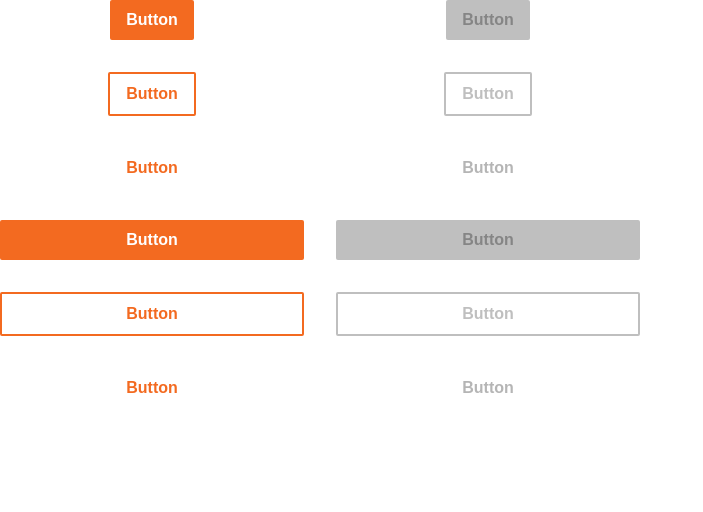
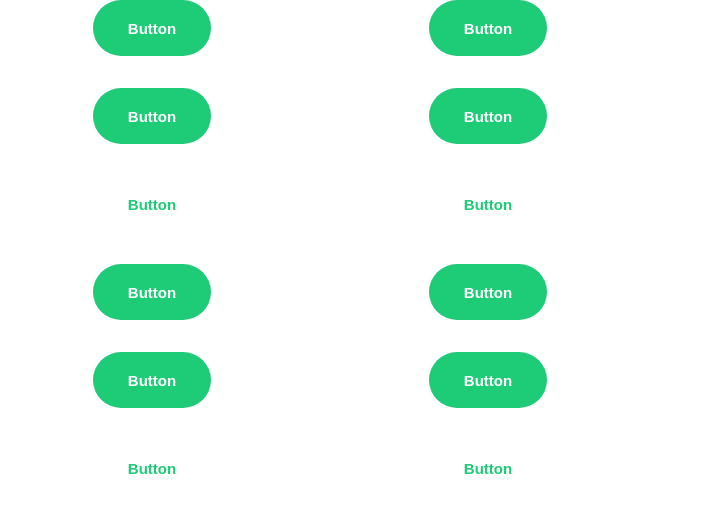
Before and after one commit to CodectiveOrg/recipes, a React (Vite) app: page / in a window 1280 px wide. Shown: the top 512 px of the page, without its empty margins (0-703 px from the left). Built offline with nearby package versions, Linux system fonts and the light colour scheme.

Commit message:
[REFACTOR] button component

```diff
--- a/src/components/button/button.component.tsx
+++ b/src/components/button/button.component.tsx
@@ -1,11 +1,4 @@
-import {
-  type CSSProperties,
-  type ComponentProps,
-  type MouseEvent,
-  type ReactNode,
-  useRef,
-  useState,
-} from "react";
+import { type ComponentProps, type ReactNode } from "react";
 
 import clsx from "clsx";
 
@@ -13,75 +6,32 @@ import styles from "./button.module.css";
 
 type Props = ComponentProps<"button"> & {
   className?: string;
-  variant?: "contained" | "outlined" | "text";
-  fullwidth?: boolean;
-};
-
-type Ripple = {
-  key: number;
-  style: CSSProperties;
+  color?: "primary" | "secondary" | "destructive" | "disable";
+  variant?: "default" | "outline" | "text";
+  size?: "large" | "medium" | "small";
 };
 
 export default function ButtonComponent({
   className,
-  variant = "contained",
-  fullwidth = false,
+  variant = "default",
+  color = "primary",
+  size = "large",
   children,
   ...otherProps
 }: Props): ReactNode {
-  const buttonRef = useRef<HTMLButtonElement>(null);
-  const [ripples, setRipples] = useState<Ripple[]>([]);
-
-  const handleRippleOnMouseDown = (
-    event: MouseEvent<HTMLButtonElement>,
-  ): void => {
-    const button = buttonRef.current;
-
-    if (!button) return;
-
-    setRipples([]);
-
-    const rect = button.getBoundingClientRect();
-
-    const diameter = Math.max(rect.width, rect.height);
-    const radius = diameter / 2;
-
-    const left = event.clientX - rect.left - radius;
-    const top = event.clientY - rect.top - radius;
-
-    const newRipple: Ripple = {
-      key: Date.now(),
-      style: {
-        width: diameter + "px",
-        height: diameter + "px",
-        left: left + "px",
-        top: top + "px",
-      },
-    };
-
-    setRipples([newRipple]);
-
-    setTimeout(() => {
-      setRipples([]);
-    }, 600);
-  };
-
   return (
     <button
       className={clsx(
         styles.button,
         styles[variant],
-        fullwidth && styles.fullwidth,
+        styles[size],
+        styles[color],
         className,
       )}
-      ref={buttonRef}
-      onMouseDown={handleRippleOnMouseDown}
       {...otherProps}
     >
+      {/* {isIcon && <IconComponent name={iconName} className={styles["icon"]} />}{" "} */}
       {children}
-      {ripples.map((ripple) => (
-        <span key={ripple.key} className={styles.ripple} style={ripple.style} />
-      ))}
     </button>
   );
 }
--- a/src/components/button/button.module.css
+++ b/src/components/button/button.module.css
@@ -1,119 +1,128 @@
 :root {
-  --color-orange: hsl(21deg 90% 54% / 100%);
-  --color-text: hsl(0deg 0% 100% / 100%);
-  --color-orange-border-hover-ouline-button: hsl(21deg 90% 54% / 80%);
-  --color-orange-contained-hover: hsl(21deg 90% 54% / 80%);
-  --color-orange-border: hsl(21deg 90% 54% / 80%);
-  --color-orange-hover: hsl(21deg 90% 54% / 8%);
-  --color-disabled-bg: hsl(0deg 0% 75% / 100%);
-  --color-disabled-text: hsl(0deg 0% 52% / 100%);
-  --color-disabled-outline: hsl(0deg 0% 75% / 100%);
-  --color-disable-text-button: hsl(0deg 0% 71% / 100%);
-  --color-ripple: hsl(0deg 0% 100% / 40%);
+  --color-primary: hsl(151deg 74% 46% / 100%);
+  --color-secondary: hsl(0deg 100% 70% / 100%);
+  --color-form: hsl(220deg 16% 96% / 100%);
+  --color-white: hsl(0deg 0% 100% / 100%);
+  --color-main-text: hsl(220deg 34% 27% / 100%);
+  --color-secondary-text: hsl(229deg 21% 69% / 100%);
+  --color-border-outline: hsl(216deg 37% 87% / 100%);
 }
 
 .button {
-  background: none;
-  color: var(--color-orange);
+  border: none;
+  border-radius: 2rem;
 
-  position: relative;
-  overflow: hidden;
+  font-size: 15px;
+  font-weight: 700;
 
-  padding: 0.5rem 1rem;
-
-  border: none;
-  border-radius: 2px;
-
-  font-size: 16px;
-  font-weight: 600;
-
-  letter-spacing: 0%;
-  line-height: 24px;
+  text-align: center;
+  letter-spacing: 0.7%;
+  line-height: 100%;
 
   transition: 250ms;
 
   cursor: pointer;
 
-  &.fullwidth {
-    inline-size: 100%;
+  &.small {
+    block-size: 2.43rem;
+    inline-size: 6.06rem;
+
+    font-size: 12px;
+
+    /* padding: 0.75rem 2rem; ask */
+  }
+
+  &.medium {
+    block-size: 3rem;
+    inline-size: 8rem;
+
+    padding: 0.93rem 2rem;
+  }
+
+  &.large {
+    block-size: 3.5rem;
+    inline-size: 7.37rem;
+
+    padding: 1.18rem 2rem;
   }
 
   &:disabled {
     cursor: not-allowed;
   }
 
-  &.contained {
-    background: var(--color-orange);
-    color: var(--color-text);
+  &.primary {
+    background: var(--color-primary);
+    color: var(--color-white);
 
     border: none;
 
-    &:hover {
-      background-color: var(--color-orange-contained-hover);
+    &.outline {
+      background-color: var(--color-primary-contained-hover);
+      color: var(--color-primary);
+
+      border: 2px solid var(--color-primary);
     }
 
-    &:disabled {
-      background-color: var(--color-disabled-bg);
-      color: var(--color-disabled-text);
+    &.text {
+      background-color: transparent;
+      color: var(--color-primary);
     }
   }
 
-  &.outlined {
-    background: transparent;
-    color: var(--color-orange);
+  &.destructive {
+    background: var(--color-secondary);
+    color: var(--color-white);
 
-    border: 2px solid var(--color-orange);
+    border: none;
 
-    &:hover {
-      background-color: var(--color-orange-hover);
+    &.outline {
+      background-color: var(--color-white);
+      color: var(--color-secondary);
 
-      border-color: var(--color-orange-border-hover-ouline-button);
+      border: 2px solid var(--color-secondary);
     }
 
-    &:disabled {
-      background: none;
-      color: var(--color-disabled-outline);
-
-      border-color: var(--color-disabled-outline);
+    &.text {
+      background-color: transparent;
+      color: var(--color-secondary);
     }
   }
 
-  &.text {
-    background: none;
-    color: var(--color-orange);
+  &.secondary {
+    background: var(--color-form);
+    color: var(--color-main-text);
 
-    &:hover {
-      background-color: var(--color-orange-hover);
+    border: none;
+
+    &.outline {
+      background-color: var(--color-white);
+      color: var(--color-main-text);
+
+      border: 2px solid var(--color-border-outline);
     }
 
-    &:disabled {
-      background: none;
-      color: var(--color-disable-text-button);
+    &.text {
+      background-color: transparent;
+      color: var(--color-main-text);
     }
   }
 
-  span.ripple {
-    background-color: var(--color-ripple);
+  &.disable {
+    background: var(--color-form);
+    color: var(--color-secondary-text);
 
-    position: absolute;
-    z-index: 1;
+    border: none;
 
-    border-radius: 999rem;
+    &.outline {
+      background-color: var(--color-white);
+      color: var(--color-secondary-text);
 
-    animation: ripple-animation 600ms cubic-bezier(0.4, 0, 0.2, 1) forwards;
-  }
-
-  @keyframes ripple-animation {
-    from {
-      opacity: 0.7;
-
-      transform: scale(0);
+      border: 2px solid var(--color-border-outline);
     }
 
-    to {
-      opacity: 0;
-
-      transform: scale(4);
+    &.text {
+      background-color: transparent;
+      color: var(--color-secondary-text);
     }
   }
 }
```
